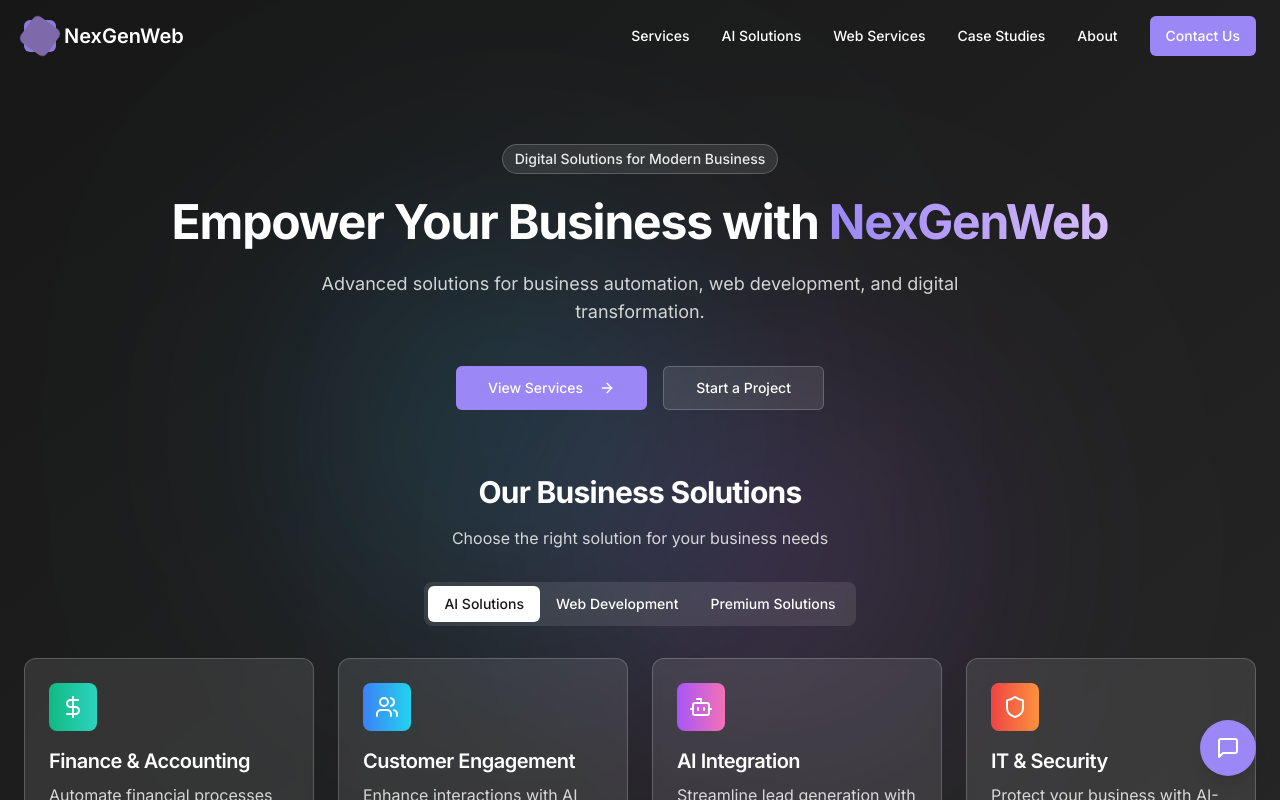
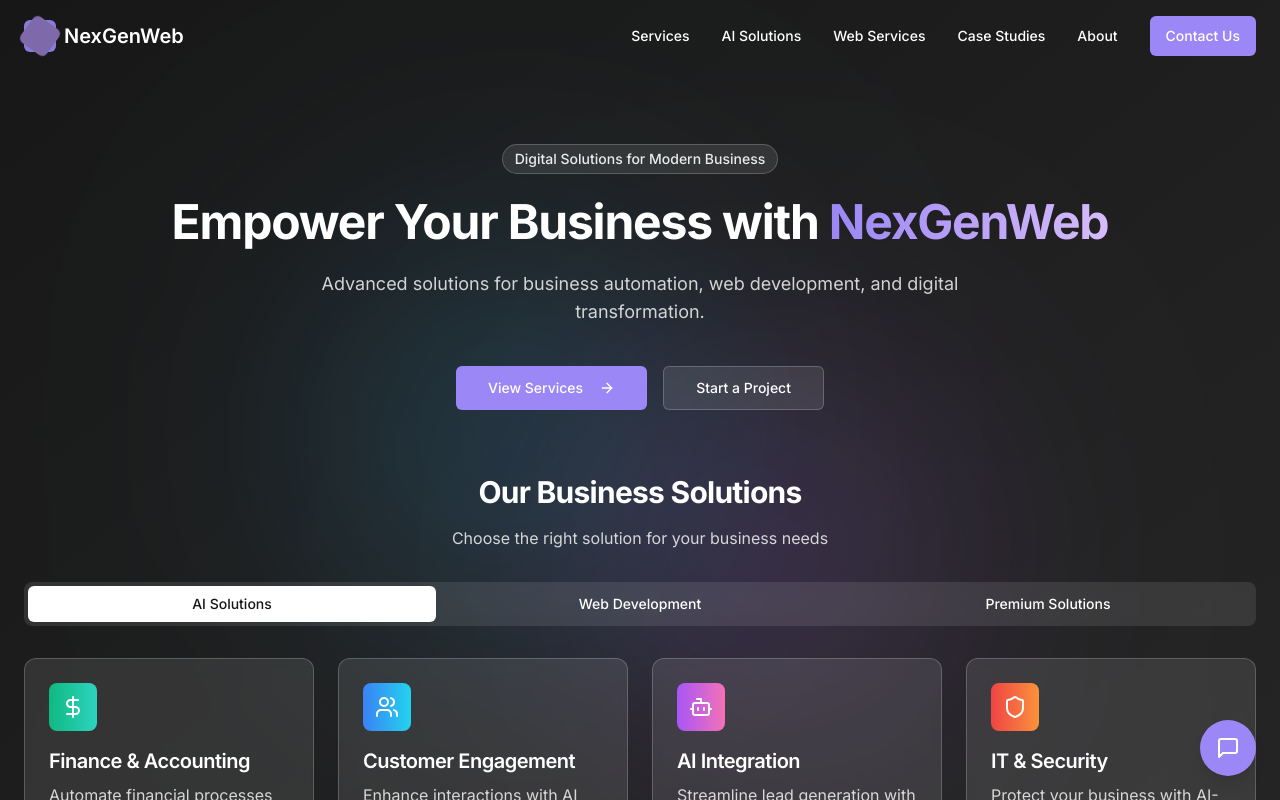
Before and after one commit to quarzasiphix/nexgenweb-90, a React (Vite) app: page / in a window 1280 px wide. Shown: the top 800 px of the page. Built offline with nearby package versions, Linux system fonts and the light colour scheme.

Commit message:
Fix: Reduce tab size for better fit
Reduce the size of the tabs to fit on the screen without a scroller.

```diff
--- a/src/components/Hero.tsx
+++ b/src/components/Hero.tsx
@@ -221,9 +221,9 @@ const Hero = () => {
           </div>
 
           <div className="flex justify-center mb-8">
-            <div className="inline-flex p-1 rounded-lg bg-white/10 backdrop-blur-sm overflow-x-auto max-w-full">
+            <div className="inline-flex p-1 rounded-lg bg-white/10 backdrop-blur-sm w-full max-w-[280px] sm:max-w-full">
               <button
-                className={`px-3 sm:px-4 py-2 rounded-md text-xs sm:text-sm font-medium transition-all whitespace-nowrap ${
+                className={`px-2 sm:px-4 py-2 rounded-md text-xs sm:text-sm font-medium transition-all whitespace-nowrap flex-1 ${
                   activeTab === 'ai' ? 'bg-white text-neutral-900' : 'text-white hover:bg-white/10'
                 }`}
                 onClick={() => setActiveTab('ai')}
@@ -231,7 +231,7 @@ const Hero = () => {
                 AI Solutions
               </button>
               <button
-                className={`px-3 sm:px-4 py-2 rounded-md text-xs sm:text-sm font-medium transition-all whitespace-nowrap ${
+                className={`px-2 sm:px-4 py-2 rounded-md text-xs sm:text-sm font-medium transition-all whitespace-nowrap flex-1 ${
                   activeTab === 'web' ? 'bg-white text-neutral-900' : 'text-white hover:bg-white/10'
                 }`}
                 onClick={() => setActiveTab('web')}
@@ -239,7 +239,7 @@ const Hero = () => {
                 Web Development
               </button>
               <button
-                className={`px-3 sm:px-4 py-2 rounded-md text-xs sm:text-sm font-medium transition-all whitespace-nowrap ${
+                className={`px-2 sm:px-4 py-2 rounded-md text-xs sm:text-sm font-medium transition-all whitespace-nowrap flex-1 ${
                   activeTab === 'premium' ? 'bg-white text-neutral-900' : 'text-white hover:bg-white/10'
                 }`}
                 onClick={() => setActiveTab('premium')}
```
